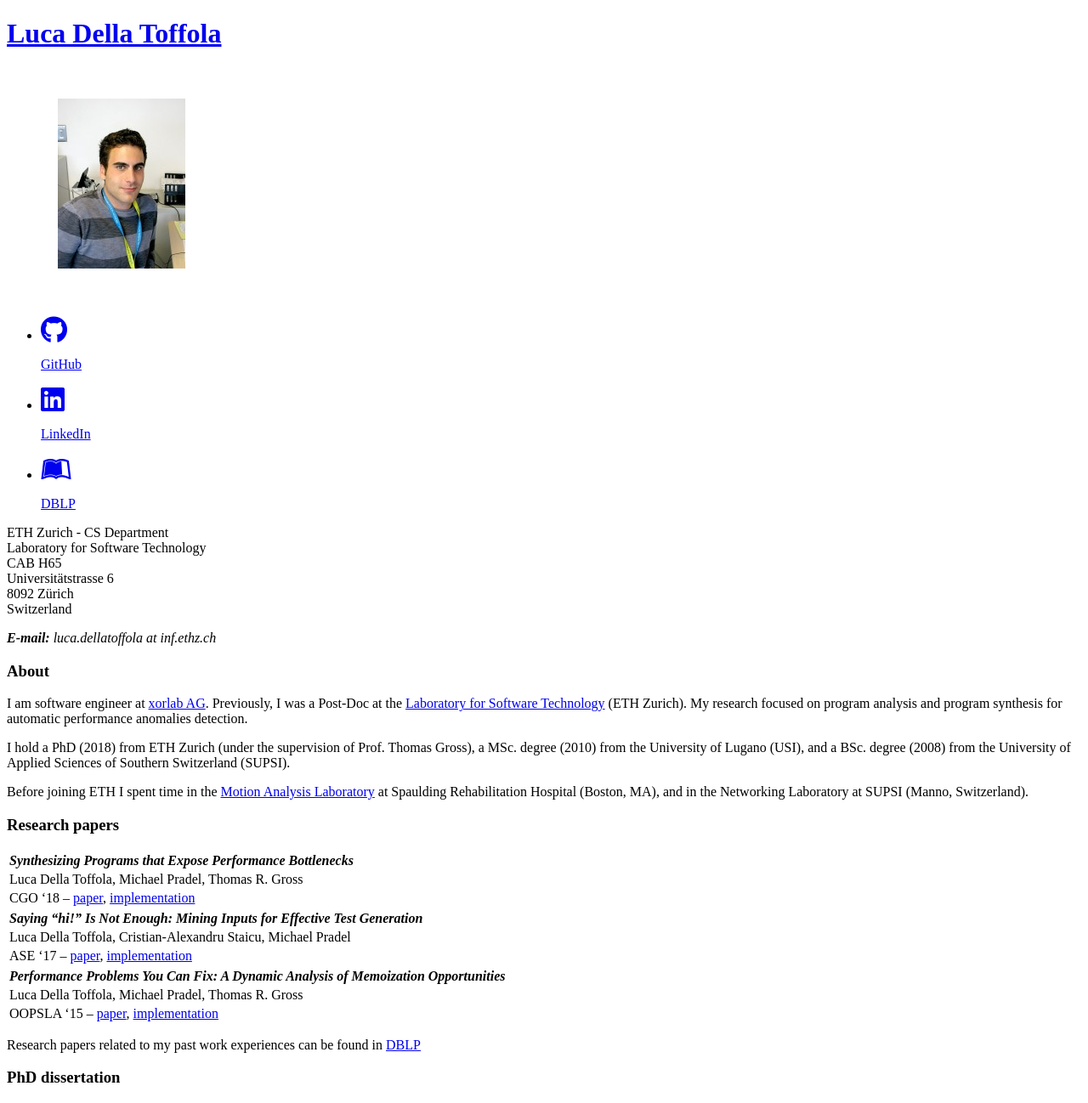
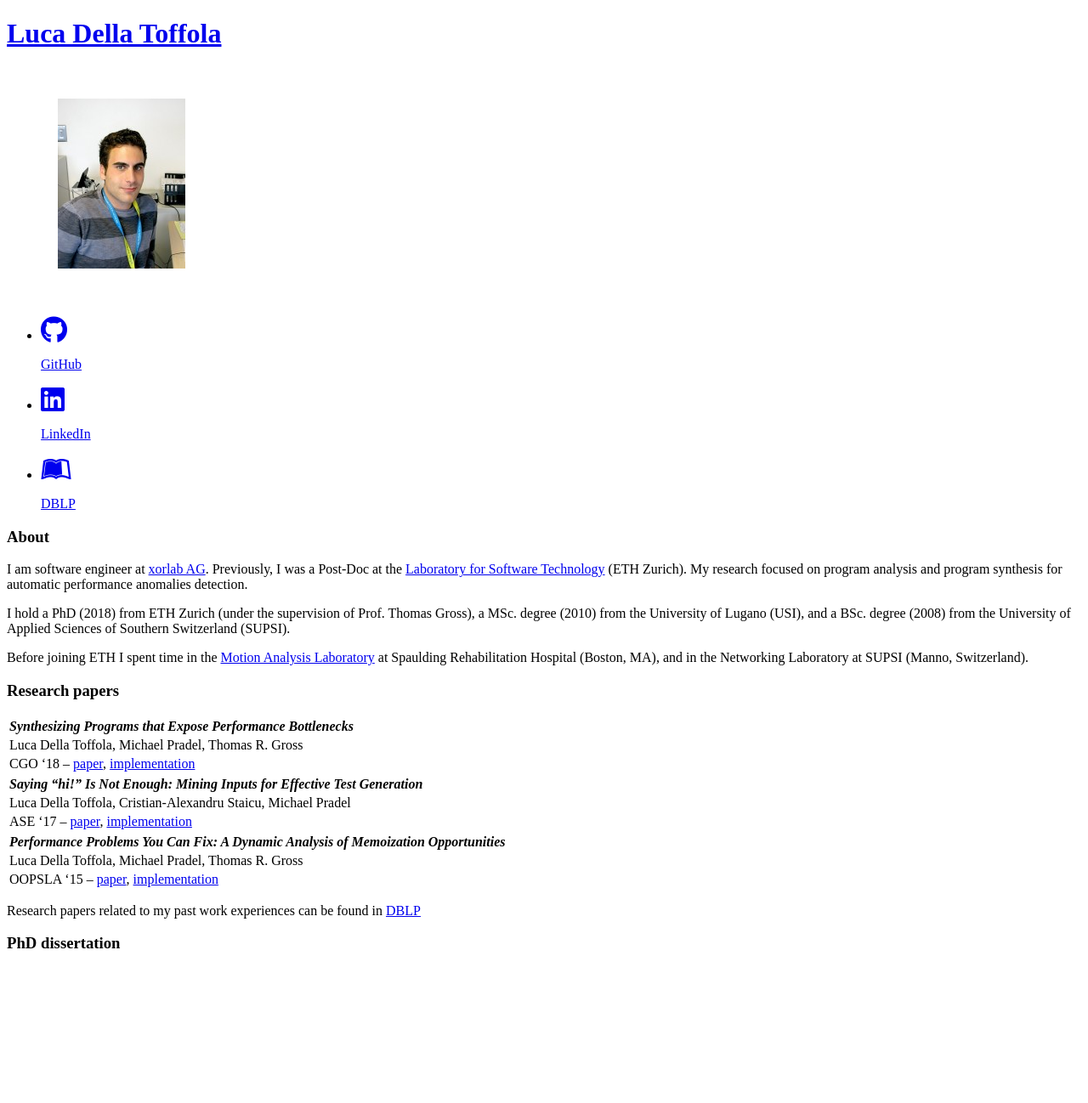
Before and after one commit to lucadt/lucadt.github.io, a Jekyll site: the page built from index.md, in a window 1280 px wide. Shown: the whole page at 85% size. Built offline with Jekyll 4.4.1, drawn with Linux system fonts in a browser that asks for light colours; nearby versions of some CDN libraries; a style sheet for code colours, icons or effects is not loaded; the repository's description, which GitHub fills in, is left out; our own code applies the rules of GitHub Pages for plain Markdown files; after the commit the page ends 1140 px from its top, so only the background shows below that.

Commit message:
Update contact.html

```diff
--- a/_includes/contact.html
+++ b/_includes/contact.html
@@ -10,13 +10,3 @@
    <li><a href="http://dblp.uni-trier.de/pers/hd/t/Toffola:Luca_Della"><i class="fab fa-leanpub fa-2x"></i><p>DBLP</p></a></li>
 </ul>
 </div>
-<div class="contact">
-      <p>ETH Zurich - CS Department<br>
-      Laboratory for Software Technology<br>
-      CAB H65<br>
-      Universitätstrasse 6<br>
-      8092 Zürich<br>
-      Switzerland<br>
-   </p>
-   <i><strong>E-mail:</strong> luca.dellatoffola at inf.ethz.ch<br></i>
-</div>
```
